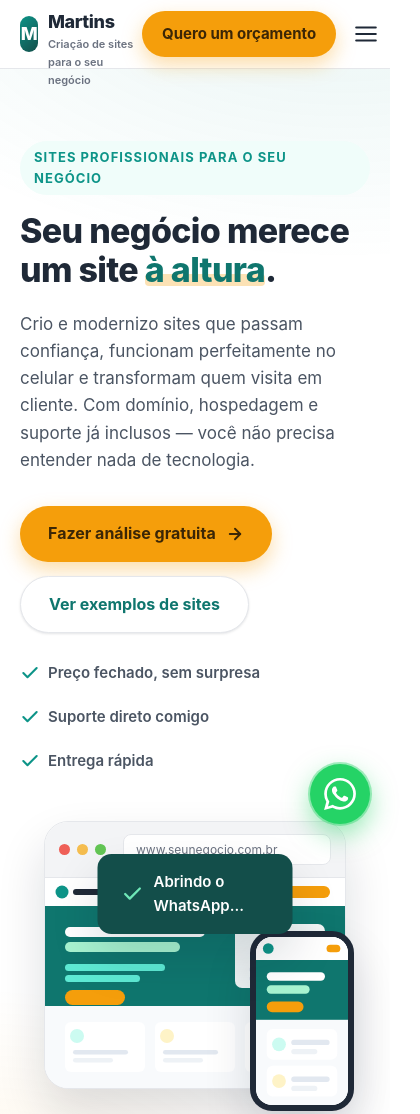
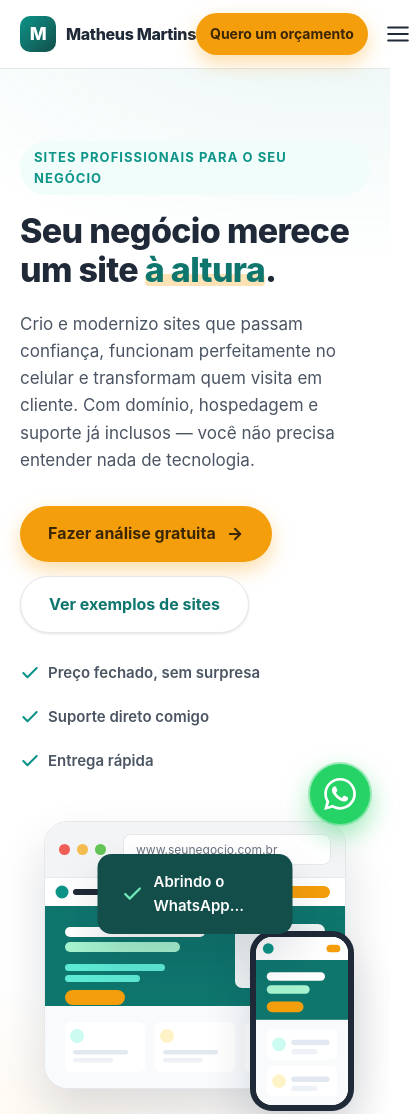
Before and after one commit to MathDant27/PortfolioSites, a plain HTML site: page index.html in a window 390 px wide. Shown: the top 1114 px of the page, 420 px wide, since content can reach past the window. Drawn offline with Linux system fonts and the light colour scheme.

Commit message:
Correção header

```diff
--- a/index.html
+++ b/index.html
@@ -54,7 +54,7 @@
     <div class="wrap nav">
       <a href="#topo" class="brand" aria-label="Início">
         <span class="logo">M</span>
-        <span>Matheus Martins<small>Criação de sites para o seu negócio</small></span>
+        <span class="brand-text">Matheus Martins<small>Criação de sites para o seu negócio</small></span>
       </a>
 
       <nav class="nav-links" id="navLinks" aria-label="Navegação principal">
@@ -589,7 +589,7 @@
         <div>
           <div class="brand">
             <span class="logo">M</span>
-            <span>Matheus Martins<small>Criação de sites para o seu negócio</small></span>
+            <span class="brand-text">Matheus Martins<small>Criação de sites para o seu negócio</small></span>
           </div>
           <p>Sites profissionais para negócios que querem ser encontrados, passar confiança e conquistar mais clientes pela internet.</p>
         </div>
--- a/styles.css
+++ b/styles.css
@@ -107,11 +107,12 @@ header {
 .nav { display: flex; align-items: center; justify-content: space-between; height: 68px; }
 .brand { display: flex; align-items: center; gap: 10px; font-weight: 800; font-size: 18px; letter-spacing: -.02em; }
 .brand .logo {
-  width: 36px; height: 36px; border-radius: 10px;
+  width: 36px; height: 36px; border-radius: 10px; flex-shrink: 0;
   background: linear-gradient(135deg, var(--teal-600), var(--teal-900));
   color: #fff; display: grid; place-items: center; font-weight: 800; font-size: 18px;
 }
-.brand small { display: block; font-size: 11px; font-weight: 600; color: var(--muted); letter-spacing: 0; }
+.brand .brand-text { display: flex; flex-direction: column; line-height: 1.15; white-space: nowrap; }
+.brand small { font-size: 11px; font-weight: 600; color: var(--muted); letter-spacing: 0; }
 .nav-links { display: flex; align-items: center; gap: 28px; }
 .nav-links a { font-size: 15px; font-weight: 600; color: var(--ink-soft); transition: color .15s; }
 .nav-links a:hover { color: var(--teal-700); }
@@ -356,6 +357,9 @@ footer ul a:hover { color: #fff; }
   .nav-links, .nav-cta .btn-ghost { display: none; }
   .menu-toggle { display: block; }
   .nav-cta { gap: 8px; }
+  .brand { font-size: 16px; }
+  .brand small { display: none; }
+  .nav-cta .btn-primary { padding: 10px 14px; font-size: 14px; }
   .cards-3, .plans, .examples, .testimonials { grid-template-columns: 1fr; }
   .plan.featured { order: -1; }
   .form-row { grid-template-columns: 1fr; }
```
